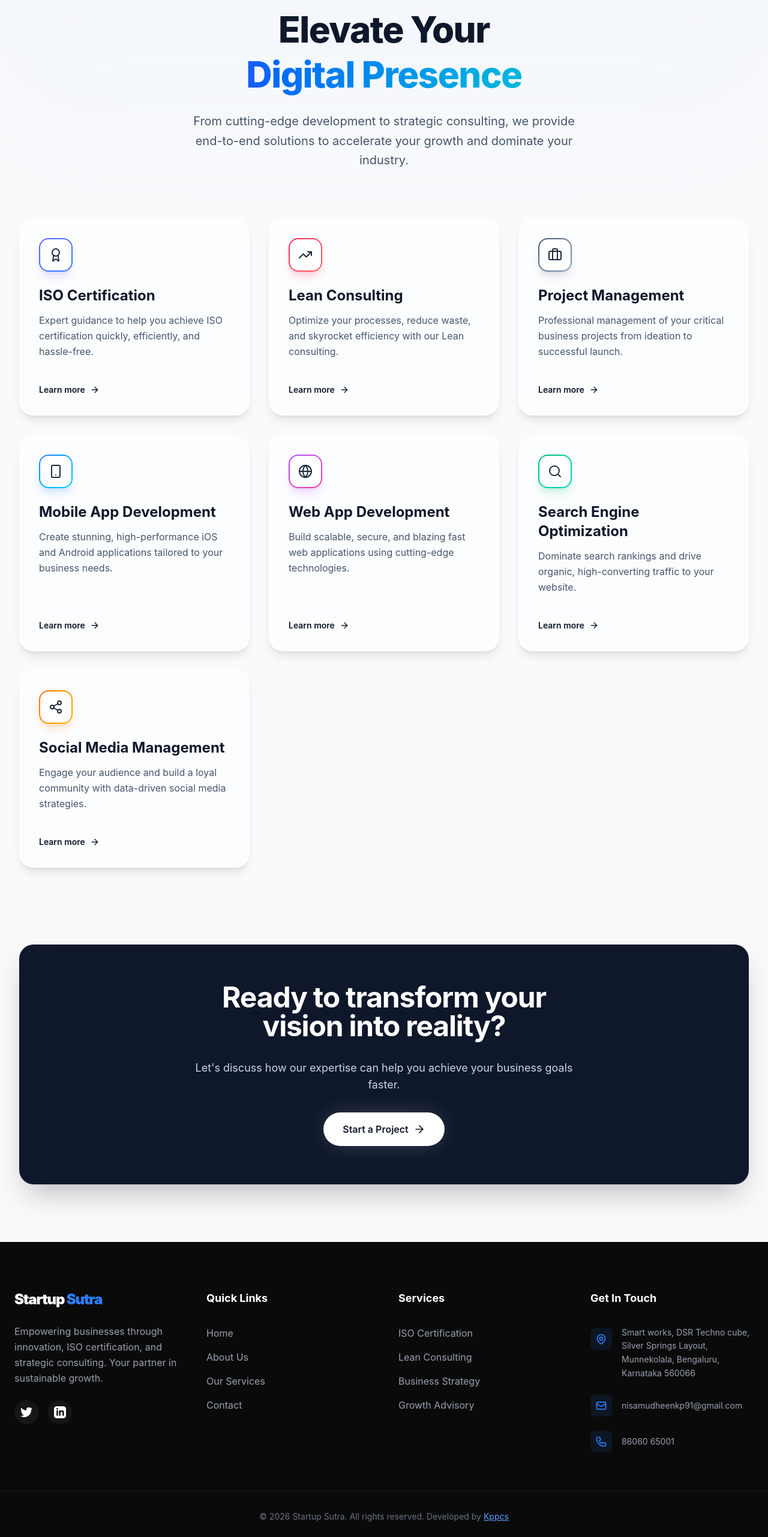
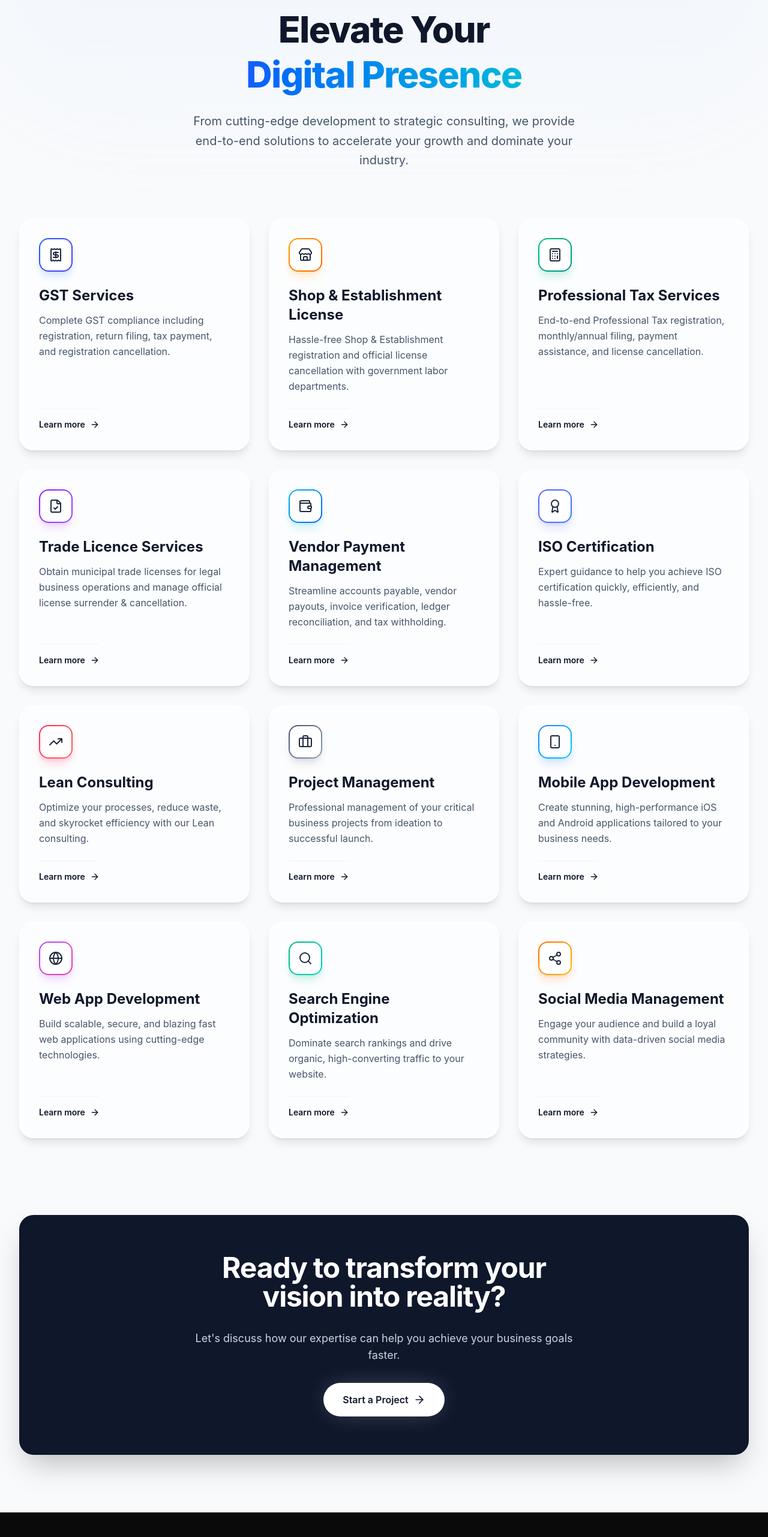
Before and after one commit to abdhakeemabd/startuputra, a Next.js app: page /services in a window 1280 px wide. Shown: the part 234-2797 px from the top of the page at 60% size. Built offline with nearby package versions, Linux system fonts and the light colour scheme.

Commit message:
add footer component, contact page, and services data

```diff
--- a/src/app/component/footer.jsx
+++ b/src/app/component/footer.jsx
@@ -1,19 +1,19 @@
 import Link from "next/link";
+import { servicesData } from "../../data/services";
 
 export default function Footer() {
   return (
     <footer className="bg-[#0a0a0a] text-white pt-20 pb-10">
-      <div className="max-w-7xl mx-auto px-6 grid grid-cols-1 md:grid-cols-2 lg:grid-cols-4 gap-12">
+      <div className="max-w-7xl mx-auto px-6 grid grid-cols-1 md:grid-cols-2 lg:grid-cols-5 gap-10">
         {/* Company Info */}
-        <div className="space-y-6">
+        <div className="space-y-6 lg:col-span-1">
           <h2 className="text-2xl font-black tracking-tighter">
             Startup <span className="text-blue-500">Sutra</span>
           </h2>
-          <p className="text-gray-400 leading-relaxed">
-            Empowering businesses through innovation, ISO certification, and strategic consulting. Your partner in sustainable growth.
+          <p className="text-gray-400 leading-relaxed text-sm">
+            Empowering businesses through statutory compliance, tax registration, ISO certification, and strategic consulting. Your trusted partner for end-to-end business growth.
           </p>
           <div className="flex space-x-4">
-            {/* Social Icons Placeholder */}
             <a href="#" className="w-10 h-10 rounded-full bg-white/5 flex items-center justify-center hover:bg-blue-600 transition-all">
               <svg className="w-5 h-5" fill="currentColor" viewBox="0 0 24 24"><path d="M24 4.557c-.883.392-1.832.656-2.828.775 1.017-.609 1.798-1.574 2.165-2.724-.951.564-2.005.974-3.127 1.195-.897-.957-2.178-1.555-3.594-1.555-3.179 0-5.515 2.966-4.797 6.045-4.091-.205-7.719-2.165-10.148-5.144-1.29 2.213-.669 5.108 1.523 6.574-.806-.026-1.566-.247-2.229-.616-.054 2.281 1.581 4.415 3.949 4.89-.693.188-1.452.232-2.224.084.626 1.956 2.444 3.379 4.6 3.419-2.07 1.623-4.678 2.348-7.29 2.04 2.179 1.397 4.768 2.212 7.548 2.212 9.142 0 14.307-7.721 13.995-14.646.962-.695 1.797-1.562 2.457-2.549z"/></svg>
             </a>
@@ -24,55 +24,80 @@ export default function Footer() {
         </div>
 
         {/* Quick Links */}
-        <div>
-          <h3 className="text-lg font-bold mb-8">Quick Links</h3>
-          <ul className="space-y-4">
+        <div className="lg:col-span-1">
+          <h3 className="text-lg font-bold mb-6">Quick Links</h3>
+          <ul className="space-y-3 text-sm">
             <li><Link href="/" className="text-gray-400 hover:text-white transition-colors">Home</Link></li>
             <li><Link href="/about" className="text-gray-400 hover:text-white transition-colors">About Us</Link></li>
-            <li><Link href="/services" className="text-gray-400 hover:text-white transition-colors">Our Services</Link></li>
-            <li><Link href="/contact" className="text-gray-400 hover:text-white transition-colors">Contact</Link></li>
+            <li><Link href="/services" className="text-gray-400 hover:text-white transition-colors">All Services</Link></li>
+            <li><Link href="/contact" className="text-gray-400 hover:text-white transition-colors">Contact Us</Link></li>
           </ul>
         </div>
 
-        {/* Services */}
-        <div>
-          <h3 className="text-lg font-bold mb-8">Services</h3>
-          <ul className="space-y-4">
-            <li className="text-gray-400 hover:text-white cursor-pointer transition-colors">ISO Certification</li>
-            <li className="text-gray-400 hover:text-white cursor-pointer transition-colors">Lean Consulting</li>
-            <li className="text-gray-400 hover:text-white cursor-pointer transition-colors">Business Strategy</li>
-            <li className="text-gray-400 hover:text-white cursor-pointer transition-colors">Growth Advisory</li>
+        {/* Statutory & Tax Services */}
+        <div className="lg:col-span-1">
+          <h3 className="text-lg font-bold mb-6 text-blue-400">Statutory & Tax</h3>
+          <ul className="space-y-3 text-sm">
+            <li>
+              <Link href="/services/gst-services" className="text-gray-400 hover:text-white transition-colors block">GST Services</Link>
+            </li>
+            <li>
+              <Link href="/services/shop-and-establishment" className="text-gray-400 hover:text-white transition-colors block">Shop & Establishment</Link>
+            </li>
+            <li>
+              <Link href="/services/professional-tax" className="text-gray-400 hover:text-white transition-colors block">Professional Tax</Link>
+            </li>
+            <li>
+              <Link href="/services/trade-licence" className="text-gray-400 hover:text-white transition-colors block">Trade Licence</Link>
+            </li>
+            <li>
+              <Link href="/services/vendor-payment-management" className="text-gray-400 hover:text-white transition-colors block">Vendor Payment Management</Link>
+            </li>
+          </ul>
+        </div>
+
+        {/* Consulting & Tech Services */}
+        <div className="lg:col-span-1">
+          <h3 className="text-lg font-bold mb-6 text-blue-400">Consulting & Tech</h3>
+          <ul className="space-y-3 text-sm">
+            {servicesData.slice(5).map((service) => (
+              <li key={service.slug}>
+                <Link href={`/services/${service.slug}`} className="text-gray-400 hover:text-white transition-colors block">
+                  {service.title}
+                </Link>
+              </li>
+            ))}
           </ul>
         </div>
 
         {/* Contact Info */}
-        <div className="space-y-6">
-          <h3 className="text-lg font-bold mb-8">Get In Touch</h3>
-          <div className="flex items-start space-x-4 group">
+        <div className="space-y-5 lg:col-span-1">
+          <h3 className="text-lg font-bold mb-6">Get In Touch</h3>
+          <div className="flex items-start space-x-3 group">
             <div className="mt-1 bg-blue-500/10 p-2 rounded-lg group-hover:bg-blue-500/20 transition-colors">
-              <svg className="w-5 h-5 text-blue-500" fill="none" stroke="currentColor" viewBox="0 0 24 24"><path strokeLinecap="round" strokeLinejoin="round" strokeWidth="2" d="M17.657 16.657L13.414 20.9a1.998 1.998 0 01-2.827 0l-4.244-4.243a8 8 0 1111.314 0z"/><path strokeLinecap="round" strokeLinejoin="round" strokeWidth="2" d="M15 11a3 3 0 11-6 0 3 3 0 016 0z"/></svg>
+              <svg className="w-4 h-4 text-blue-500" fill="none" stroke="currentColor" viewBox="0 0 24 24"><path strokeLinecap="round" strokeLinejoin="round" strokeWidth="2" d="M17.657 16.657L13.414 20.9a1.998 1.998 0 01-2.827 0l-4.244-4.243a8 8 0 1111.314 0z"/><path strokeLinecap="round" strokeLinejoin="round" strokeWidth="2" d="M15 11a3 3 0 11-6 0 3 3 0 016 0z"/></svg>
             </div>
-            <p className="text-gray-400 leading-relaxed text-sm">
+            <p className="text-gray-400 leading-relaxed text-xs">
               Smart works, DSR Techno cube, Silver Springs Layout, Munnekolala, Bengaluru, Karnataka 560066
             </p>
           </div>
-          <div className="flex items-center space-x-4 group">
+          <div className="flex items-center space-x-3 group">
             <div className="bg-blue-500/10 p-2 rounded-lg group-hover:bg-blue-500/20 transition-colors">
-              <svg className="w-5 h-5 text-blue-500" fill="none" stroke="currentColor" viewBox="0 0 24 24"><path strokeLinecap="round" strokeLinejoin="round" strokeWidth="2" d="M3 8l7.89 5.26a2 2 0 002.22 0L21 8M5 19h14a2 2 0 002-2V7a2 2 0 00-2-2H5a2 2 0 00-2 2v10a2 2 0 002 2z"/></svg>
+              <svg className="w-4 h-4 text-blue-500" fill="none" stroke="currentColor" viewBox="0 0 24 24"><path strokeLinecap="round" strokeLinejoin="round" strokeWidth="2" d="M3 8l7.89 5.26a2 2 0 002.22 0L21 8M5 19h14a2 2 0 002-2V7a2 2 0 00-2-2H5a2 2 0 00-2 2v10a2 2 0 002 2z"/></svg>
             </div>
-            <p className="text-gray-400 text-sm">nisamudheenkp91@gmail.com</p>
+            <p className="text-gray-400 text-xs">startupsutraconsulting@gmail.com</p>
           </div>
-          <div className="flex items-center space-x-4 group">
+          <div className="flex items-center space-x-3 group">
             <div className="bg-blue-500/10 p-2 rounded-lg group-hover:bg-blue-500/20 transition-colors">
-              <svg className="w-5 h-5 text-blue-500" fill="none" stroke="currentColor" viewBox="0 0 24 24"><path strokeLinecap="round" strokeLinejoin="round" strokeWidth="2" d="M3 5a2 2 0 012-2h3.28a1 1 0 01.948.684l1.498 4.493a1 1 0 01-.502 1.21l-2.257 1.13a11.042 11.042 0 005.516 5.516l1.13-2.257a1 1 0 011.21-.502l4.493 1.498a1 1 0 01.684.949V19a2 2 0 01-2 2h-1C9.716 21 3 14.284 3 6V5z"/></svg>
+              <svg className="w-4 h-4 text-blue-500" fill="none" stroke="currentColor" viewBox="0 0 24 24"><path strokeLinecap="round" strokeLinejoin="round" strokeWidth="2" d="M3 5a2 2 0 012-2h3.28a1 1 0 01.948.684l1.498 4.493a1 1 0 01-.502 1.21l-2.257 1.13a11.042 11.042 0 005.516 5.516l1.13-2.257a1 1 0 011.21-.502l4.493 1.498a1 1 0 01.684.949V19a2 2 0 01-2 2h-1C9.716 21 3 14.284 3 6V5z"/></svg>
             </div>
-            <p className="text-gray-400 text-sm">86060 65001</p>
+            <p className="text-gray-400 text-xs">86060 65001</p>
           </div>
         </div>
       </div>
 
-      <div className="max-w-7xl mx-auto px-6 mt-16 pt-8 border-t border-white/5 text-center text-gray-500 text-sm">
-        <p>© {new Date().getFullYear()} Startup Sutra. All rights reserved. Developed by <a className="text-blue-400 hover:text-blue-300 underline" href="https://kppcs.in">Kppcs</a></p>
+      <div className="max-w-7xl mx-auto px-6 mt-16 pt-8 border-t border-white/5 text-center text-gray-500 text-xs">
+        <p>© {new Date().getFullYear()} Startup Sutra. All rights reserved.</p>
       </div>
     </footer>
   );
--- a/src/app/contact/page.jsx
+++ b/src/app/contact/page.jsx
@@ -31,7 +31,7 @@ export default function ContactPage() {
                 <svg className="w-6 h-6 text-white" fill="none" stroke="currentColor" viewBox="0 0 24 24"><path strokeLinecap="round" strokeLinejoin="round" strokeWidth="2" d="M3 8l7.89 5.26a2 2 0 002.22 0L21 8M5 19h14a2 2 0 002-2V7a2 2 0 00-2-2H5a2 2 0 00-2 2v10a2 2 0 002 2z"/></svg>
               </div>
               <h3 className="text-xl font-bold mb-2">Email Us</h3>
-              <p className="text-gray-600">nisamudheenkp91@gmail.com</p>
+              <p className="text-gray-600">startupsutraconsulting@gmail.com</p>
             </div>
 
             <div className="bg-white p-8 rounded-2xl shadow-xl border border-gray-100 transition-transform hover:-translate-y-1">
--- a/src/data/services.js
+++ b/src/data/services.js
@@ -5,10 +5,95 @@ import {
   Share2,
   Award,
   TrendingUp,
-  Briefcase
+  Briefcase,
+  Receipt,
+  Store,
+  Calculator,
+  FileCheck,
+  Wallet
 } from "lucide-react";
 
 export const servicesData = [
+  {
+    title: "GST Services",
+    slug: "gst-services",
+    description: "Complete GST compliance including registration, return filing, tax payment, and registration cancellation.",
+    fullDescription: "Navigating Goods and Services Tax (GST) compliance is vital for modern businesses. Startup Sutra provides end-to-end GST solutions tailored to startups, SMEs, and corporate entities. Our tax experts assist you with new GST Registration, timely return filing (GSTR-1, GSTR-3B, GSTR-9), hassle-free tax payments, and official GST registration cancellation upon business closure or restructuring.",
+    features: [
+      "GST Registration (New & Modifications)",
+      "GST Return Filing (GSTR-1, GSTR-3B, GSTR-9)",
+      "GST Tax Payment & Challan Generation",
+      "GST Cancellation & Surrender Support"
+    ],
+    icon: Receipt,
+    color: "from-blue-600 to-indigo-600",
+    bgLight: "bg-blue-50",
+    shadow: "shadow-blue-500/20"
+  },
+  {
+    title: "Shop & Establishment License",
+    slug: "shop-and-establishment",
+    description: "Hassle-free Shop & Establishment registration and official license cancellation with government labor departments.",
+    fullDescription: "Registration under the State Shop and Establishment Act is mandatory for all commercial establishments, shops, offices, and service centers. We handle your complete registration process, document verification, and government issuance of the certificate. Should you close or restructure your operations, we also handle official Shop and Establishment Cancellation with local authorities.",
+    features: [
+      "Shop & Establishment Registration",
+      "License Renewal & Certificate Issuance",
+      "Shop & Establishment Cancellation",
+      "Labor Department Compliance"
+    ],
+    icon: Store,
+    color: "from-amber-500 to-orange-500",
+    bgLight: "bg-amber-50",
+    shadow: "shadow-amber-500/20"
+  },
+  {
+    title: "Professional Tax Services",
+    slug: "professional-tax",
+    description: "End-to-end Professional Tax registration, monthly/annual filing, payment assistance, and license cancellation.",
+    fullDescription: "Professional Tax (PT) is a state-level tax levied on trades, professions, and employments. Startup Sutra ensures end-to-end PT compliance for business owners and employees. We handle state-wise Professional Tax Registration (PTEC & PTRC), accurate PT return filing, online PT payments, and formal PT Registration Cancellation when winding up business entities.",
+    features: [
+      "Professional Tax Registration (PTEC & PTRC)",
+      "Professional Tax Return Filing",
+      "Online PT Payment Management",
+      "PT Registration Cancellation"
+    ],
+    icon: Calculator,
+    color: "from-emerald-500 to-teal-600",
+    bgLight: "bg-emerald-50",
+    shadow: "shadow-emerald-500/20"
+  },
+  {
+    title: "Trade Licence Services",
+    slug: "trade-licence",
+    description: "Obtain municipal trade licenses for legal business operations and manage official license surrender & cancellation.",
+    fullDescription: "A Trade Licence issued by your local municipal authority permits commercial activities in a specific area. We simplify the entire Trade Licence Registration procedure by handling document submission and municipal verification. If your commercial unit closes down, we also manage Trade Licence Cancellation and official NOC processing.",
+    features: [
+      "Municipal Trade Licence Registration",
+      "Annual Licence Renewal",
+      "Trade Licence Cancellation & Surrender",
+      "NOC & Municipal Compliance Assistance"
+    ],
+    icon: FileCheck,
+    color: "from-purple-600 to-violet-500",
+    bgLight: "bg-purple-50",
+    shadow: "shadow-purple-500/20"
+  },
+  {
+    title: "Vendor Payment Management",
+    slug: "vendor-payment-management",
+    description: "Streamline accounts payable, vendor payouts, invoice verification, ledger reconciliation, and tax withholding.",
+    fullDescription: "Ensure smooth financial operations and strong vendor relationships with our Vendor Payment Management services. We manage invoice verification, payment scheduling, ledger reconciliation, and mandatory tax deduction compliance (TDS & GST withholding). Streamline accounts payable while maintaining full transparency and working capital efficiency.",
+    features: [
+      "Automated Invoice Verification & Processing",
+      "Vendor Payment Scheduling & Processing",
+      "TDS & GST-TDS Withholding Compliance",
+      "Vendor Onboarding & Ledger Reconciliation"
+    ],
+    icon: Wallet,
+    color: "from-cyan-500 to-blue-600",
+    bgLight: "bg-cyan-50",
+    shadow: "shadow-cyan-500/20"
+  },
   {
     title: "ISO Certification",
     slug: "iso-certification",
```
